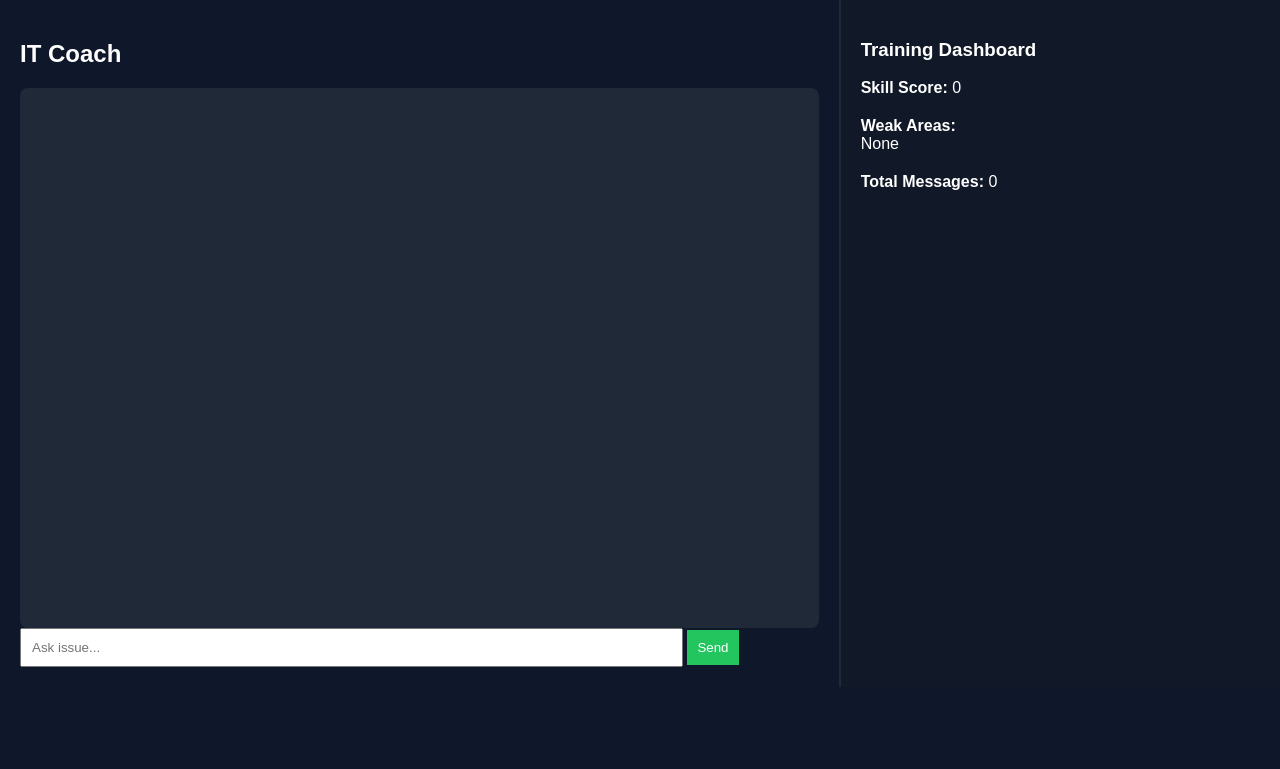
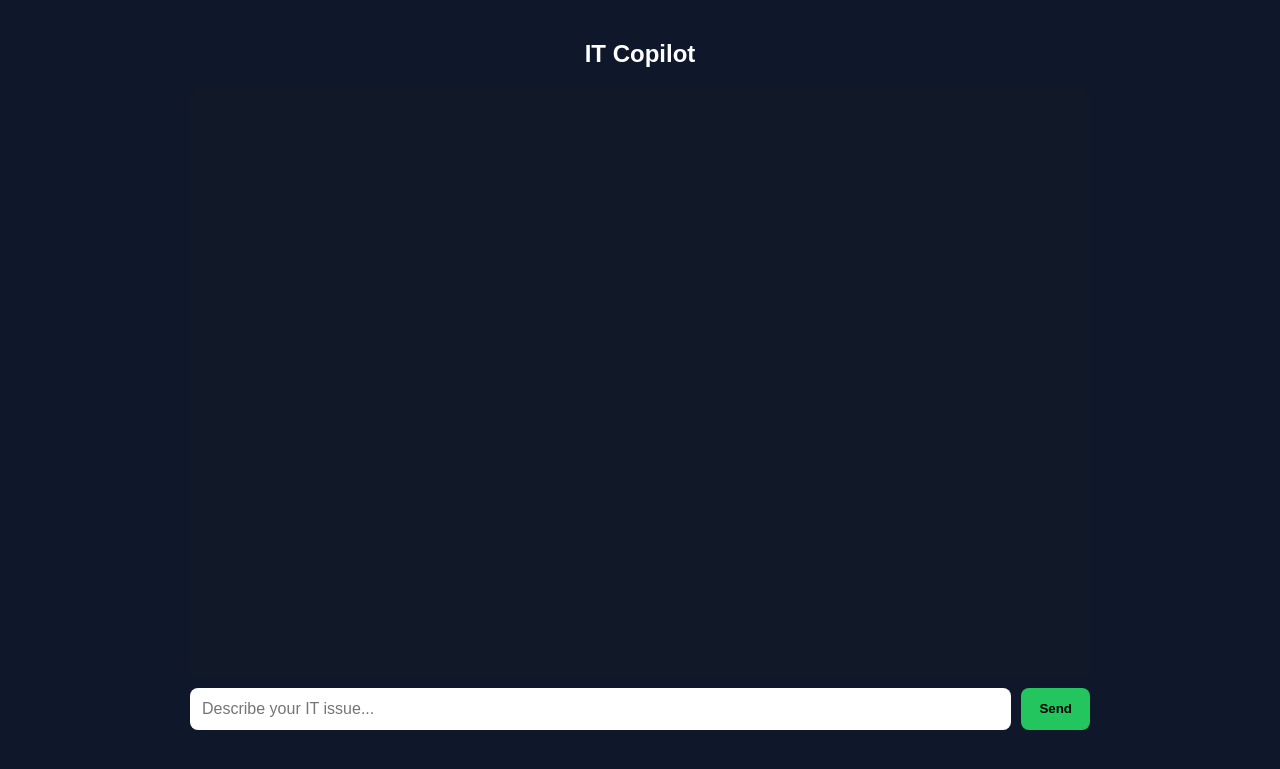
Before and after one commit to bgrider1984/it-ai-tool, a Flask app: page / in a window 1280 px wide. Shown: the top 769 px of the page. Run offline with Flask 3, Linux system fonts and the light colour scheme.

Commit message:
Update index.html

```diff
--- a/templates/index.html
+++ b/templates/index.html
@@ -2,138 +2,146 @@
 <html>
 <head>
 <meta charset="UTF-8">
-<title>IT Coach Dashboard</title>
+<title>IT Copilot</title>
 
 <style>
 body {
-    margin:0;
+    margin: 0;
     font-family: Arial;
-    background:#0f172a;
-    color:white;
+    background: #0f172a;
+    color: white;
 }
 
-.wrapper {
-    display:flex;
+.container {
+    max-width: 900px;
+    margin: auto;
+    padding: 20px;
 }
 
-.left {
-    flex:2;
-    padding:20px;
+h2 {
+    text-align: center;
 }
 
-.right {
-    flex:1;
-    background:#111827;
-    padding:20px;
-    border-left:2px solid #1f2937;
+/* CHAT BOX */
+#chat {
+    height: 70vh;
+    overflow-y: auto;
+    background: #111827;
+    padding: 15px;
+    border-radius: 10px;
+    display: flex;
+    flex-direction: column;
 }
 
-#chat {
-    height:65vh;
-    overflow-y:auto;
-    background:#1f2937;
-    padding:10px;
-    border-radius:8px;
+/* MESSAGE BUBBLES */
+.msg {
+    padding: 10px 12px;
+    margin: 6px 0;
+    border-radius: 10px;
+    max-width: 70%;
+    white-space: pre-wrap;
+    word-wrap: break-word;
 }
 
-.msg {
-    margin:8px 0;
-    padding:8px;
-    border-radius:6px;
+/* USER RIGHT SIDE */
+.user {
+    background: #2563eb;
+    align-self: flex-end;
 }
 
-.user { background:#2563eb; }
-.bot { background:#374151; }
+/* BOT LEFT SIDE */
+.bot {
+    background: #374151;
+    align-self: flex-start;
+}
+
+/* INPUT AREA */
+.inputArea {
+    display: flex;
+    gap: 10px;
+    margin-top: 10px;
+}
 
 input {
-    width:80%;
-    padding:10px;
+    flex: 1;
+    padding: 12px;
+    border-radius: 8px;
+    border: none;
+    font-size: 16px;
 }
 
 button {
-    padding:10px;
-    background:#22c55e;
-    border:none;
-    color:white;
+    padding: 12px 18px;
+    border: none;
+    border-radius: 8px;
+    background: #22c55e;
+    cursor: pointer;
+    font-weight: bold;
 }
 
-.panel {
-    margin-bottom:20px;
-}
-
-.small {
-    font-size:12px;
-    opacity:0.8;
+button:hover {
+    background: #16a34a;
 }
 </style>
 </head>
 
 <body>
 
-<div class="wrapper">
+<div class="container">
+    <h2>IT Copilot</h2>
 
-<!-- LEFT SIDE -->
-<div class="left">
-<h2>IT Coach</h2>
+    <div id="chat"></div>
 
-<div id="chat"></div>
-
-<input id="msg" placeholder="Ask issue..." />
-<button onclick="send()">Send</button>
-</div>
-
-<!-- RIGHT DASHBOARD -->
-<div class="right">
-<h3>Training Dashboard</h3>
-
-<div class="panel">
-<b>Skill Score:</b> <span id="score">0</span>
-</div>
-
-<div class="panel">
-<b>Weak Areas:</b>
-<div id="weak">None</div>
-</div>
-
-<div class="panel">
-<b>Total Messages:</b> <span id="total">0</span>
-</div>
-</div>
-
+    <div class="inputArea">
+        <input id="input" placeholder="Describe your IT issue..." />
+        <button onclick="send()">Send</button>
+    </div>
 </div>
 
 <script>
 
 let sessionId = null;
 
-function add(text, cls){
-    let d = document.createElement("div");
-    d.className = "msg " + cls;
-    d.innerText = text;
-    document.getElementById("chat").appendChild(d);
+const chat = document.getElementById("chat");
+const input = document.getElementById("input");
+
+// FIX: Enter key support
+input.addEventListener("keydown", function(e) {
+    if (e.key === "Enter") {
+        e.preventDefault();
+        send();
+    }
+});
+
+function addMessage(text, type) {
+    const div = document.createElement("div");
+    div.classList.add("msg", type);
+    div.textContent = text;
+    chat.appendChild(div);
+    chat.scrollTop = chat.scrollHeight;
 }
 
-async function send(){
+async function send() {
+    const message = input.value.trim();
+    if (!message) return;
 
-    let msg = document.getElementById("msg").value;
-    document.getElementById("msg").value="";
+    addMessage(message, "user");
+    input.value = "";
 
-    add(msg,"user");
-
-    let res = await fetch("/ask",{
-        method:"POST",
-        headers:{"Content-Type":"application/json"},
-        body:JSON.stringify({message:msg, session_id:sessionId})
+    const res = await fetch("/ask", {
+        method: "POST",
+        headers: {"Content-Type": "application/json"},
+        body: JSON.stringify({
+            message: message,
+            session_id: sessionId
+        })
     });
 
-    let data = await res.json();
+    const data = await res.json();
 
     sessionId = data.session_id;
 
-    add(data.response,"bot");
-
-    document.getElementById("score").innerText = data.score;
-    document.getElementById("weak").innerText = (data.weak_areas || []).join(", ");
+    addMessage(data.response, "bot");
 }
 
 </script>
```
